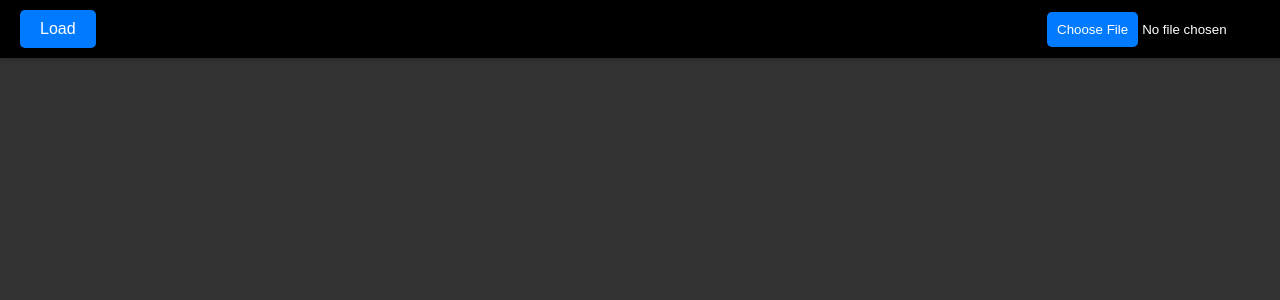
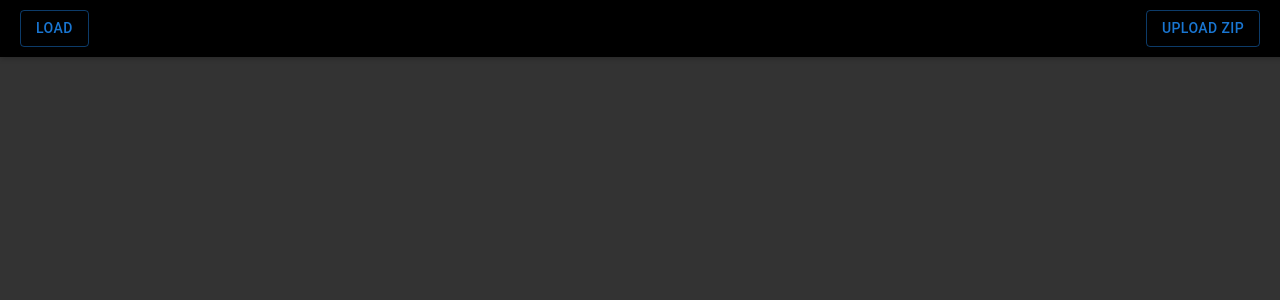
Before and after one commit to iciepiela/image-resizer, a React (Create React App) app in the folder image-resizer-front/: page / in a window 1280 px wide. Shown: the top 300 px of the page. Built offline with nearby package versions, Linux system fonts and the light colour scheme.

Commit message:
some placeholders for original image

```diff
--- a/image-resizer-front/package.json
+++ b/image-resizer-front/package.json
@@ -3,6 +3,9 @@
   "version": "0.1.0",
   "private": true,
   "dependencies": {
+    "@emotion/react": "^11.14.0",
+    "@emotion/styled": "^11.14.0",
+    "@mui/material": "^6.2.0",
     "@svgr/plugin-svgo": "^8.1.0",
     "@testing-library/jest-dom": "^5.17.0",
     "@testing-library/react": "^13.4.0",
--- a/image-resizer-front/src/pages/ImageGrid.css
+++ b/image-resizer-front/src/pages/ImageGrid.css
@@ -17,19 +17,20 @@ body{
     z-index: 1000;
 }
 
-.top-bar-button {
-    background-color: #007BFF;
-    color: white;
+/* .top-bar-button {
+    /* background-color: #007BFF; */
+    /* color: white;
     border: none;
     padding: 10px 20px;
     border-radius: 5px;
     cursor: pointer;
     font-size: 16px;
-    transition: background-color 0.3s;
-}
+    transition: background-color 0.3s; */
+/* }  */
+
 
 .top-bar-button:hover {
-    background-color: #0056b3;
+    /* background-color: #0056b3; */
 }
 
 .top-bar-input {
@@ -38,8 +39,7 @@ body{
 }
 
 .top-bar-input[type="file"]::-webkit-file-upload-button {
-    content: "Upload your zipped images";
-    background-color: #007BFF;
+    /* background-color: #007BFF; */
     color: white;
     border: none;
     padding: 10px;
@@ -49,7 +49,7 @@ body{
 }
 
 .top-bar-input[type="file"]::-webkit-file-upload-button:hover {
-    background-color: #0056b3;
+    /* background-color: #0056b3; */
 }
 
 .image-grid {
@@ -69,8 +69,8 @@ body{
 }
 
 .image-grid-item-image {
-    width: 100%;
-    height: auto;
+    width: 200px;
+    height: 200px;
     border-radius: 8px;
 }
 
@@ -93,3 +93,17 @@ body{
     color: #666;
     font-size: 14px;
 }
+
+.hover-image-window {
+    position: absolute;
+    box-shadow: 0 4px 8px rgba(0, 0, 0, 0.2);
+    z-index: 1000;
+    padding: 10px;
+    border-radius: 5px;
+}
+
+.hover-image-window img {
+    max-width: 200px;
+    max-height: 200px;
+    display: block;
+}
--- a/image-resizer-front/src/pages/ImageGrid.jsx
+++ b/image-resizer-front/src/pages/ImageGrid.jsx
@@ -3,14 +3,16 @@ import { fromEvent, takeWhile } from 'rxjs';
 import { map } from 'rxjs/operators';
 import { extractZip } from '../ImageUtils';
 import './ImageGrid.css';
+import Button from '@mui/material/Button';
 
 const ImageGrid = () => {
     const [images, setImages] = useState([]);
+    const [hoveredImage, setHoveredImage] = useState(null);
+    const [hoveredImageStyle, setHoveredImageStyle] = useState({});
     const COMPLETE_REQUEST="COMPLETE_REQUEST"
 
     const loadPhotos = () => {
         console.log("Loading photos...")
-        // setImages([])
         const eventSource = new EventSource('http://localhost:8080/images/original');
 
         const imageStream$ = fromEvent(eventSource, 'message').pipe(
@@ -34,7 +36,6 @@ const ImageGrid = () => {
                         loaded: true
                     };
                     console.log(newImage);
-                    // setImages((prevImages) => [...prevImages, newImage]);
                     setImages((prevImages) =>
                         prevImages.some((image) => image.key === newImage.key)
                           ? prevImages.map((image) => (image.key === newImage.key ? newImage : image))
@@ -49,7 +50,6 @@ const ImageGrid = () => {
             complete: () => { console.log("Complete") }
         });
 
-
         return () => {
             eventSource.close();
             subscription.unsubscribe();
@@ -59,11 +59,12 @@ const ImageGrid = () => {
     const uploadPhotos = async (imageList) => {
         console.log("Starting photo upload...");
 
-
         const preparedImages = imageList.map(image => ({
             key: image.key,
             name: image.name,
-        base64: image.base64
+            base64: image.base64,
+            // width: image.width,
+            // height: image.height
         }));
 
         try {
@@ -106,44 +107,89 @@ const uploadImagesToBackend = async (images) => {
         const file = event.target.files[0];
         if (file && file.name.endsWith('.zip')) {
             extractZip(file)
-            .then(loadedImgs=>{
+            .then(loadedImgs => {
                 setImages(loadedImgs);
                 uploadPhotos(loadedImgs);
-
             })
         } else {
             alert('Please upload a valid ZIP file.');
         }
     };
 
+    const handleMouseEnter = (image, event) => {
+        try {
+            // Upload original image from backend
+            // placeholder
+            setHoveredImage(image.base64);
+            const rect = event.currentTarget.getBoundingClientRect();
+            setHoveredImageStyle({
+                top: `${rect.bottom + window.scrollY}px`,
+                left: `${(rect.left) + window.scrollX}px`,
+            });
+        } catch (error) {
+            console.error("Error fetching hover image:", error);
+        }
+    };
+
+    const closeHoverImage = () => {
+        setHoveredImage(null);
+    };
 
     return (
         <div className='main_container'>
             <div className='top-bar'>
-                <button onClick={loadPhotos} className='top-bar-button'>Load</button>
-                <input type="file" onChange={handleFileChange} className='top-bar-input'/>
+                <Button variant="outlined" onClick={loadPhotos}>Load</Button>
+                <Button
+                variant="outlined"
+                component="label"
+                className='top-bar-button'
+                sx={{marginRight: 5 }}
+                >
+                Upload ZIP
+                <input
+                    type="file"
+                    accept=".zip"
+                    onChange={handleFileChange}
+                    style={{ display: 'none' }}
+                />
+            </Button>
             </div>
             <div className='image-grid'>
-                {images.map((image) => (
-                    <div key={image.key} className='image-grid-item'
-                    // style={{ margin: '10px', display: 'inline-block' }}
+                {images.map((image) => {
+                    return (
+                        <div
+                            key={image.key}
+                            className='image-grid-item'
+                            onClick={(e) => handleMouseEnter(image, e)}
+                            // style={{
+                            //     width: `${image.width}px`,
+                            //     height: `${image.height}px`,
+                            // }}
                         >
                             {image.loaded ? (
                                 <img
                                     src={image.base64}
                                     alt={`Image ${image.name}`}
                                     className='image-grid-item-image'
-                                // style={{ width: '200px', height: 'auto', borderRadius: '8px' }}
                                 />
                             ) : (
                                 <div className='image-grid-placeholder'>
-                                {/* style={{ width: '200px', height: '200px', display: 'flex', justifyContent: 'center', alignItems: 'center', background: '#f0f0f0', borderRadius: '8px' }} */}
                                     <span>Loading image...</span>
                                 </div>
                             )}
                         </div>
-            ))}
+                    );
+                })}
             </div>
+            {hoveredImage && (
+                <div
+                    className='hover-image-window'
+                    style={{ ...hoveredImageStyle, position: 'absolute' }}
+                >
+                    <Button variant="contained" className='close-hover-image' onClick={closeHoverImage}>X</Button>
+                    <img src={hoveredImage} alt="Hovered Preview" />
+                </div>
+            )}
         </div>
     );
 };
```
Also changed, not shown: 1 other file (tests, documents, lock files or other folders). Lines whose indentation alone changed are shown as unchanged.
